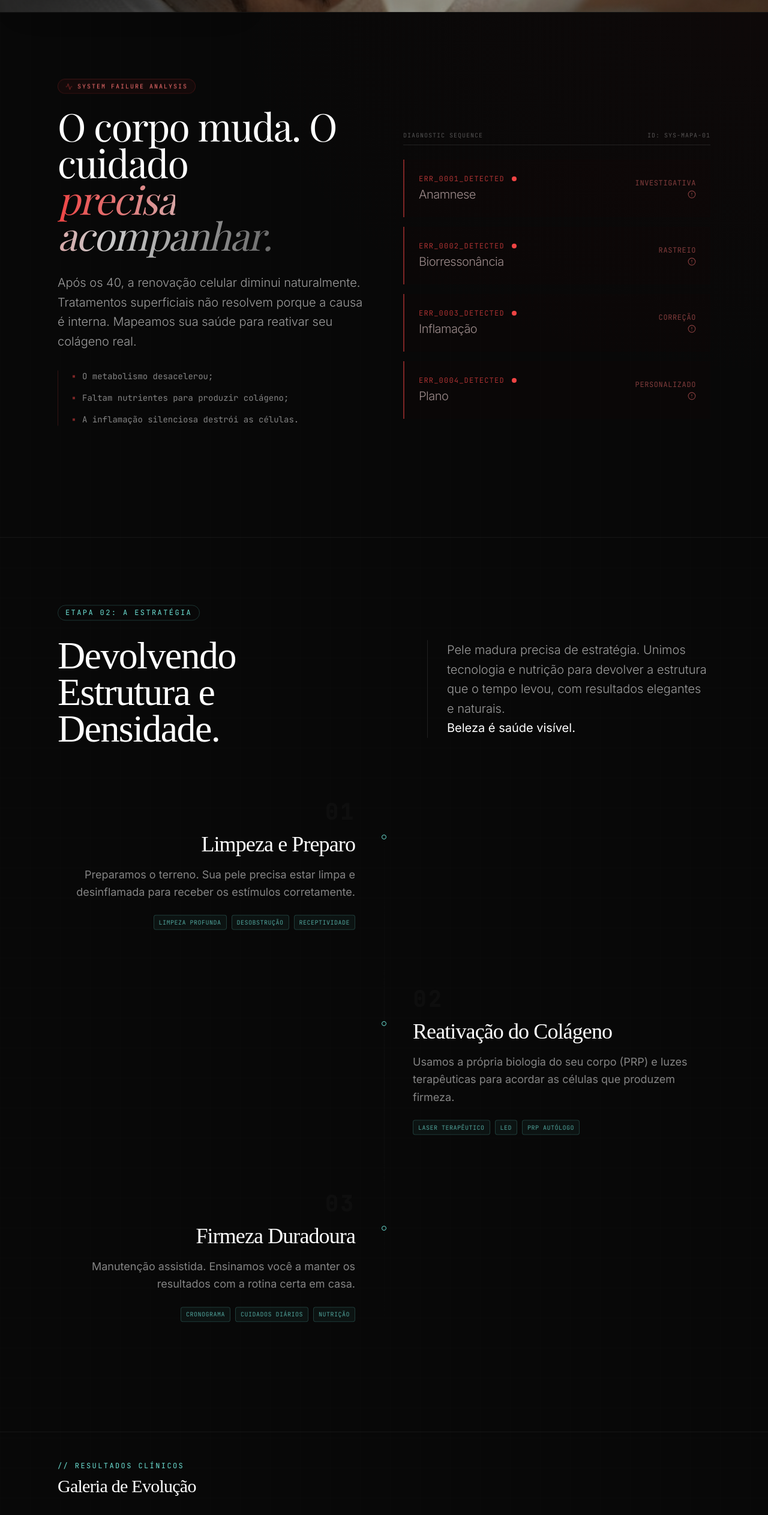
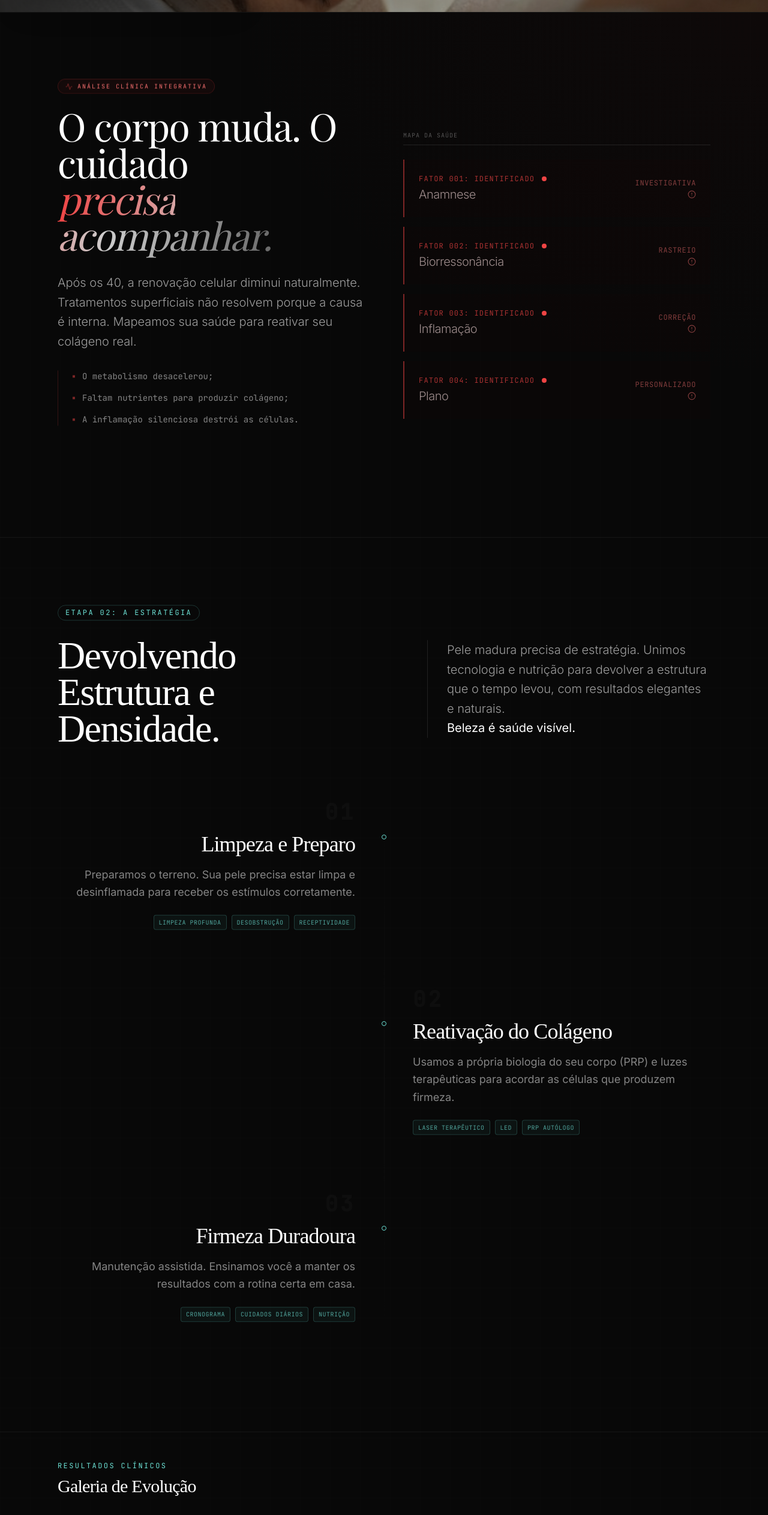
Before and after one commit to plenasaudetools/pele-plena, a React (Vite) app: page / in a window 1280 px wide. Shown: the part 780-3305 px from the top of the page at 60% size. Built offline with nearby package versions, Linux system fonts and the light colour scheme; grey boxes are pictures that could not be loaded; a web font is replaced by a local one.

Commit message:
refactor: replace technical jargon with clinical terms for better UX

```diff
--- a/src/components/sections/HowItWorksSection.tsx
+++ b/src/components/sections/HowItWorksSection.tsx
@@ -51,7 +51,7 @@ export function HowItWorksSection() {
                   {item.proc}
                 </h3>
                 <p className="font-mono-tech text-[10px] text-white/40 uppercase tracking-wider">
-                     // {item.detail}
+                  {item.detail}
                 </p>
               </div>
             </div>
@@ -77,7 +77,7 @@ export function HowItWorksSection() {
 
             <div className="relative z-10 flex justify-between items-start">
               <span className="font-mono-tech text-[10px] text-white/40 uppercase tracking-widest group-hover:text-clinical-accent transition-colors">
-                // Disponibilidade Imediata
+                Disponibilidade Imediata
               </span>
               <ArrowUpRight className="w-5 h-5 text-white/30 group-hover:text-clinical-accent transition-colors duration-300 transform group-hover:translate-x-1 group-hover:-translate-y-1" />
             </div>
--- a/src/components/sections/MethodSection.tsx
+++ b/src/components/sections/MethodSection.tsx
@@ -10,12 +10,12 @@ import resMelasma from '@/assets/result-melasma.png';
 import resScars from '@/assets/result-scars.png';
 
 const RESULTS_DATA = [
-    { id: 'CS-01', label: 'Protocolo Acne', img: resAcne },
-    { id: 'CS-02', label: 'Rejuvenescimento', img: resReju },
-    { id: 'CS-03', label: 'Melasma Control', img: resMelasma },
-    { id: 'CS-04', label: 'Cicatrizes', img: resScars },
-    { id: 'CS-05', label: 'Textura', img: resReju },
-    { id: 'CS-06', label: 'Luminosidade', img: resMelasma },
+    { id: 'Caso 01', label: 'Protocolo Acne', img: resAcne },
+    { id: 'Caso 02', label: 'Rejuvenescimento', img: resReju },
+    { id: 'Caso 03', label: 'Melasma Control', img: resMelasma },
+    { id: 'Caso 04', label: 'Cicatrizes', img: resScars },
+    { id: 'Caso 05', label: 'Textura', img: resReju },
+    { id: 'Caso 06', label: 'Luminosidade', img: resMelasma },
 ];
 
 export function MethodSection() {
@@ -119,7 +119,7 @@ export function MethodSection() {
             <div className="mt-40 relative border-t border-white/5 pt-12">
                 <div className="container-clinical mb-8">
                     <span className="font-mono-tech text-xs text-clinical-accent uppercase tracking-[0.2em] block mb-2">
-                        // Resultados Clínicos
+                        Resultados Clínicos
                     </span>
                     <h3 className="font-instrument text-3xl text-white">
                         Galeria de Evolução
--- a/src/components/sections/PainSection.tsx
+++ b/src/components/sections/PainSection.tsx
@@ -41,7 +41,7 @@ const SystemAlert = ({ item, index }: { item: typeof content.pain.steps[0], inde
                             font-mono text-xs tracking-widest uppercase
                             ${isHovered ? 'text-emerald-500' : 'text-red-500/70'}
                         `}>
-                            {isHovered ? 'SYSTEM_STABLE' : `ERR_00${item.id}_DETECTED`}
+                            {isHovered ? 'Equilíbrio Restaurado' : `Fator 0${item.id}: Identificado`}
                         </span>
                         {!isHovered && (
                             <span className="flex h-2 w-2 relative">
@@ -105,7 +105,7 @@ export function PainSection() {
                                 <div className="inline-flex items-center gap-2 px-3 py-1 rounded-full border border-red-500/20 bg-red-500/5 backdrop-blur-sm mb-6">
                                     <Activity size={12} className="text-red-500 animate-pulse" />
                                     <span className="font-mono text-[10px] text-red-400 uppercase tracking-[0.2em]">
-                                        System Failure Analysis
+                                        Análise Clínica Integrativa
                                     </span>
                                 </div>
 
@@ -141,8 +141,8 @@ export function PainSection() {
                     {/* Right: The System Diagnostics */}
                     <div className="lg:col-span-6 space-y-4">
                         <div className="flex justify-between items-end mb-6 text-white/30 font-mono text-[10px] uppercase tracking-widest border-b border-white/10 pb-2">
-                            <span>Diagnostic Sequence</span>
-                            <span>ID: SYS-MAPA-01</span>
+                            <span>Mapa da Saúde</span>
+                            <span></span>
                         </div>
 
                         {content.pain.steps.map((item, i) => (
```
